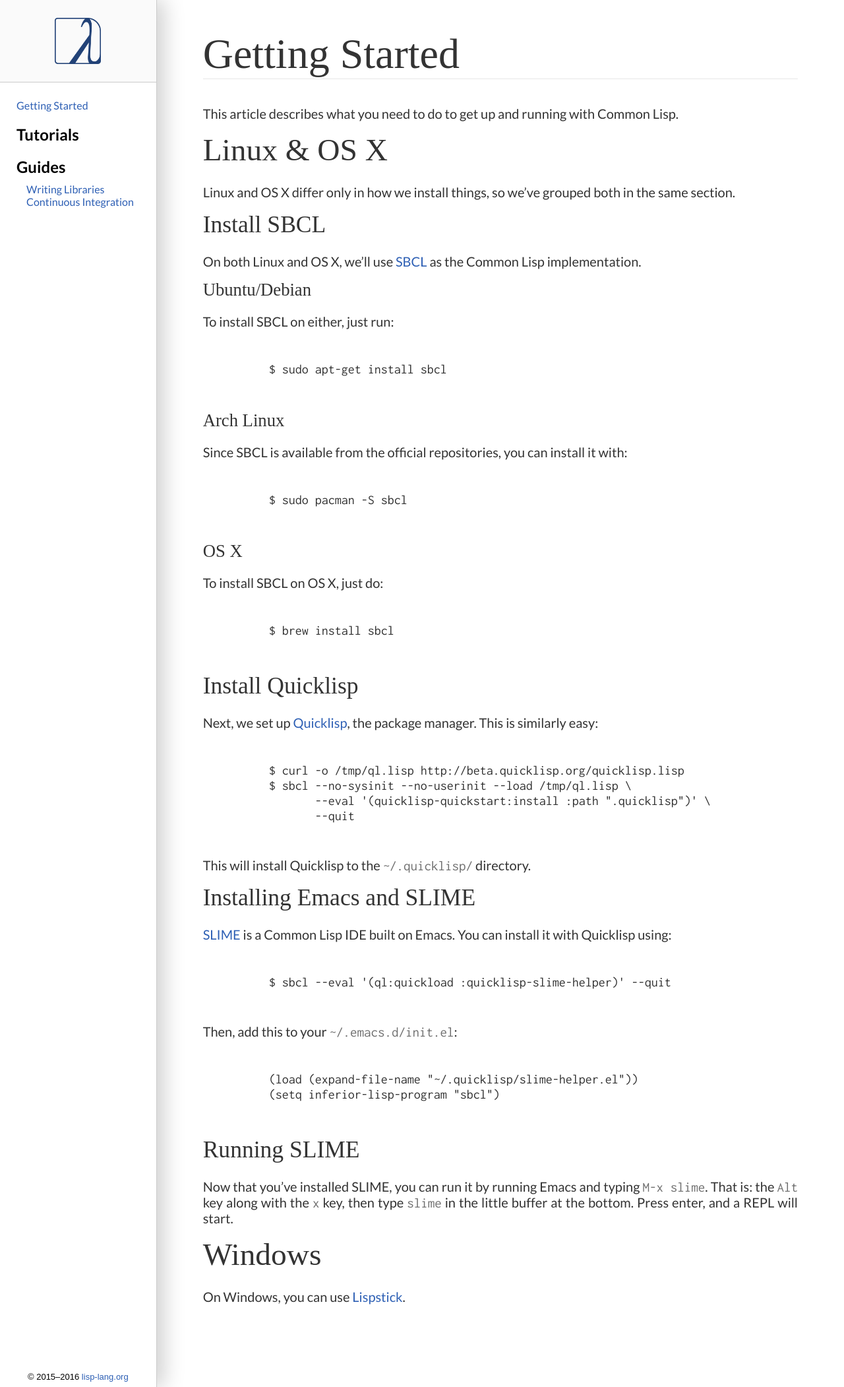
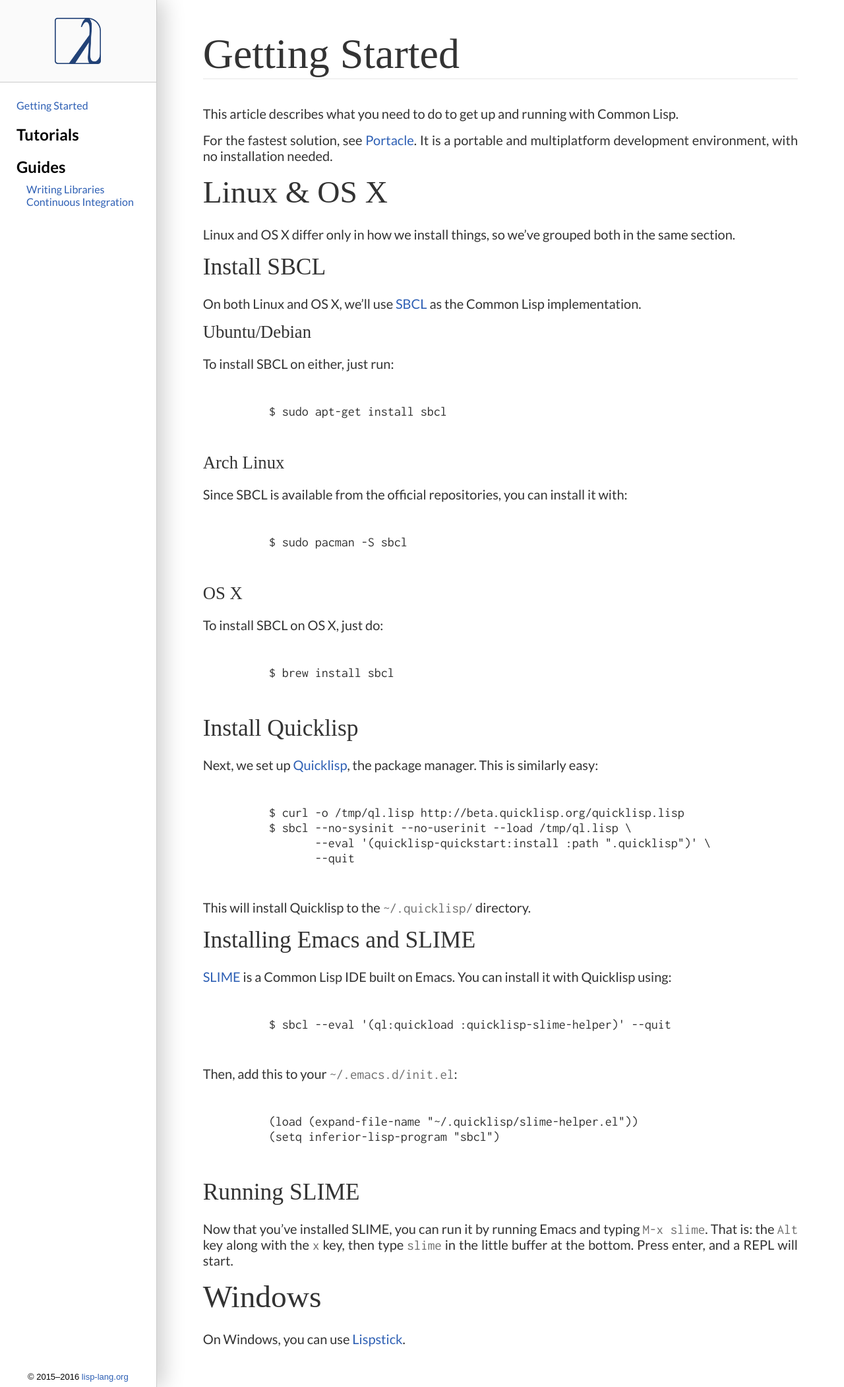
Before and after one commit to LispLang/lisplang.github.io, a Jekyll site: the page built from learn/getting-started.md, in a window 1280 px wide. Shown: the whole page at 66% size. Built offline with Jekyll 4.4.1, drawn with Linux system fonts in a browser that asks for light colours; some web fonts are replaced.

Commit message:
Getting started: Portacle dev environment

```diff
--- a/learn/getting-started.md
+++ b/learn/getting-started.md
@@ -6,6 +6,8 @@
 
 This article describes what you need to do to get up and running with Common
 Lisp.
+
+For the fastest solution, see [Portacle](https://shinmera.github.io/portacle/). It is a portable and multiplatform development environment, with no installation needed.
 
 ## Linux & OS X
 
```
